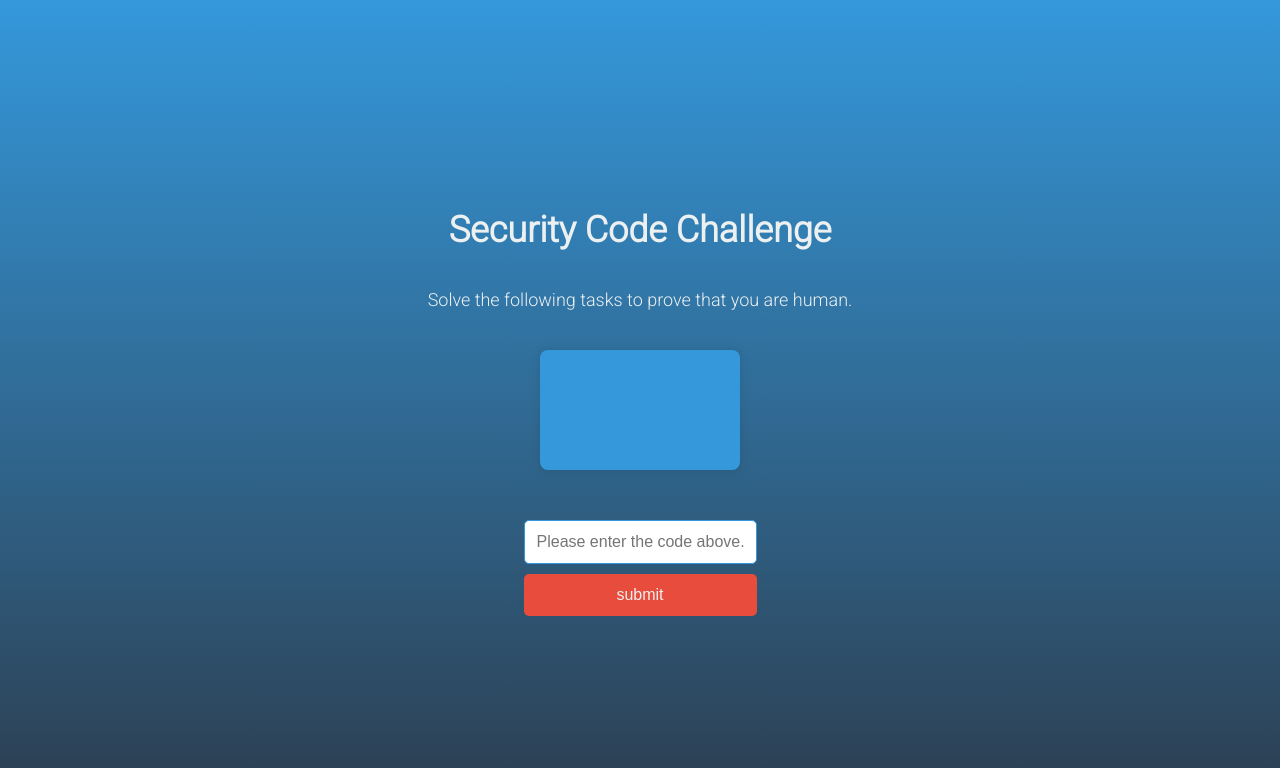
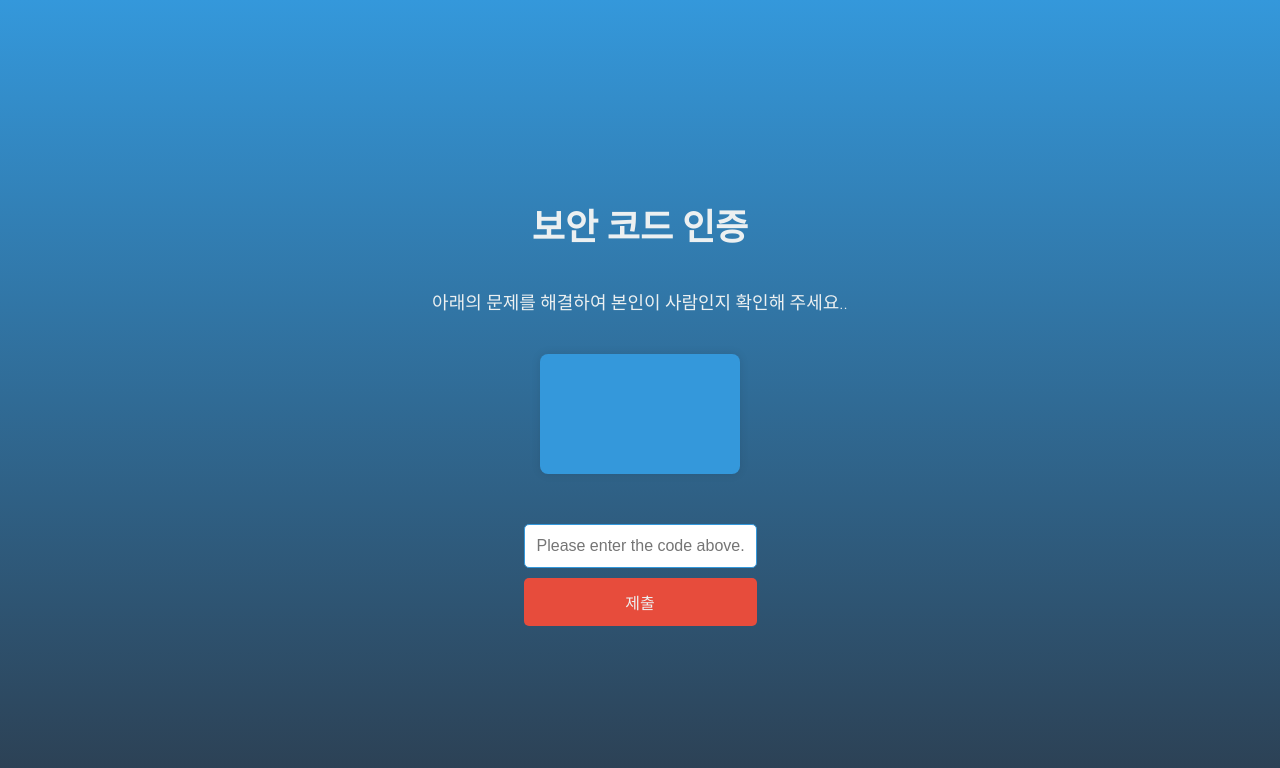
Before and after one commit to Grocerystrs/c5q4ca7q8d2qd9cc58d25qc58s82a70ac, a Flask app: template templates/captcha.html in a window 1280 px wide. Shown: the top 768 px of the page. Run offline with Flask 2, Linux system fonts and the light colour scheme; the template is opened without the code that fills it, so the values that code supplies are empty.

Commit message:
Update captcha.html

```diff
--- a/templates/captcha.html
+++ b/templates/captcha.html
@@ -98,22 +98,22 @@
   </style>
 </head>
 <body>
-  <h1>Security Code Challenge</h1>
-  <p>Solve the following tasks to prove that you are human.</p>
+  <h1>보안 코드 인증</h1>
+  <p>아래의 문제를 해결하여 본인이 사람인지 확인해 주세요..</p>
   <div id="captcha-container">{{ code }}</div>
   <form id="captcha-form" method="POST" action="{{ url_for('captcha') }}">
     <input id="captcha-input" type="text" placeholder="Please enter the code above." name="code" required>
     <input type="hidden" name="web" value="{{ request.args.get('web') }}">
     <br>
-    <button id="captcha-submit" type="submit">submit</button>
+    <button id="captcha-submit" type="submit">제출</button>
   </form>
   <p id="captcha-message"></p>
   <script>
-    // Verify that user input matches the code
+    // 보안 코드 인증
     var captchaForm = document.getElementById('captcha-form');
     var errorMessage = document.getElementById('captcha-message');
 
-    captchaForm.addEventListener('submit', function(event) {
+    captchaForm.addEventListener('제출', function(event) {
       event.preventDefault();
       var captchaInput = document.getElementById('captcha-input');
 
@@ -121,7 +121,7 @@
         // 양식 제출
         captchaForm.submit();
       } else {
-        errorMessage.innerText = 'Sorry, the code you entered is incorrect. Please try again.';
+        errorMessage.innerText = '죄송합니다. 입력하신 코드가 올바르지 않습니다. 다시 시도해 주세요..';
         errorMessage.style.display = 'block'; // Display error message
         captchaInput.value = '';
       }
```
